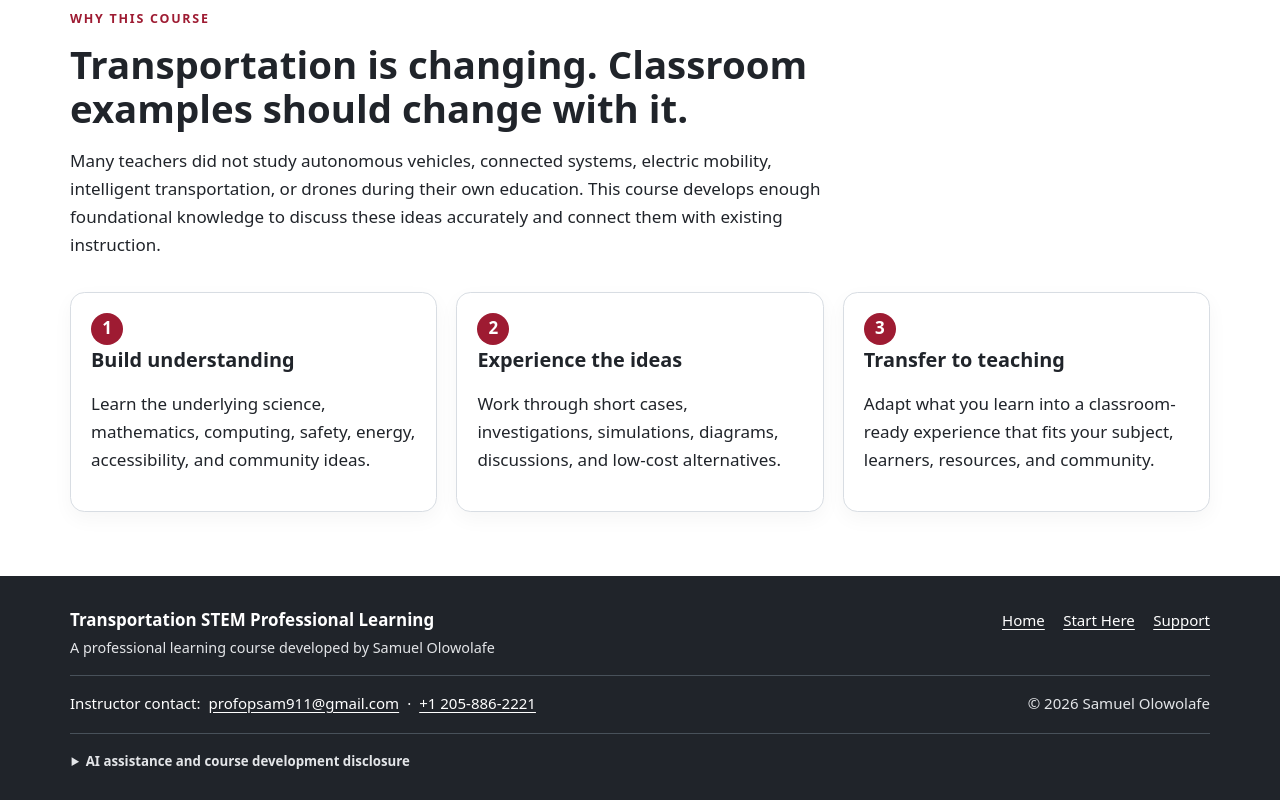
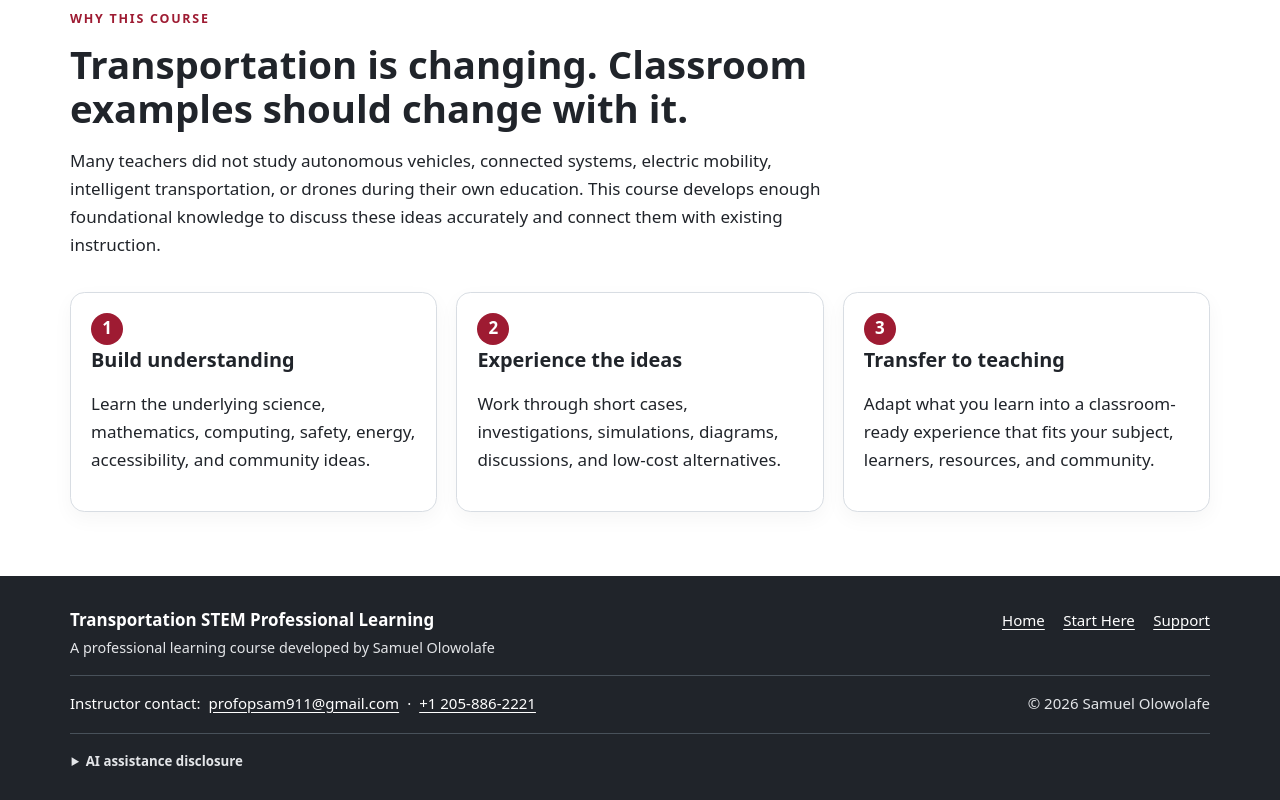
Before and after one commit to opsam9111/Transportation-STEM-Course, a plain HTML site: page index.html in a window 1280 px wide. Shown: the part 1571-2371 px from the top of the page. Drawn offline with Linux system fonts and the light colour scheme.

Commit message:
Update index.html

```diff
--- a/index.html
+++ b/index.html
@@ -73,4 +73,4 @@
 <section class="section alt"><div class="wrap"><h2>Your pathway through the course</h2><p>Explore the orientation first, then register before beginning Unit 1 if you want your participation and final project recorded.</p><div class="journey-grid"><article class="journey-step"><span class="journey-number">01</span><h3>Explore orientation</h3><p>Watch the walkthrough, review learning expectations, and become familiar with the course before registering.</p><a href="orientation.html">Begin orientation</a></article><article class="journey-step"><span class="journey-number">02</span><h3>Register as a teacher</h3><p>Complete the short registration form before starting Unit 1.</p><a href="register.html">Register</a></article><article class="journey-step"><span class="journey-number">03</span><h3>Learn and report progress</h3><p>Work through Units 1–7 and submit a progress reflection after each unit.</p><a href="modules.html">View units</a></article><article class="journey-step"><span class="journey-number">04</span><h3>Submit your final project</h3><p>Upload your classroom-ready lesson or implementation evidence.</p><a href="submit.html">Submit project</a></article></div></div></section>
 <section class="section"><div class="wrap"><div class="section-heading"><p class="eyebrow">Why this course</p><h2>Transportation is changing. Classroom examples should change with it.</h2><p>Many teachers did not study autonomous vehicles, connected systems, electric mobility, intelligent transportation, or drones during their own education. This course develops enough foundational knowledge to discuss these ideas accurately and connect them with existing instruction.</p></div><div class="cards"><article class="card"><span class="card-number">1</span><h3>Build understanding</h3><p>Learn the underlying science, mathematics, computing, safety, energy, accessibility, and community ideas.</p></article><article class="card"><span class="card-number">2</span><h3>Experience the ideas</h3><p>Work through short cases, investigations, simulations, diagrams, discussions, and low-cost alternatives.</p></article><article class="card"><span class="card-number">3</span><h3>Transfer to teaching</h3><p>Adapt what you learn into a classroom-ready experience that fits your subject, learners, resources, and community.</p></article></div></div></section>
 </main>
-<footer class="footer"><div class="wrap footer-content"><div class="footer-top"><div class="footer-identity"><strong>Transportation STEM Professional Learning</strong><span>A professional learning course developed by Samuel Olowolafe</span></div><nav aria-label="Footer navigation" class="footer-links"><a href="index.html">Home</a><a href="orientation.html">Start Here</a><a href="support.html">Support</a></nav></div><div class="footer-bottom"><div class="footer-contact"><span>Instructor contact:</span> <a href="mailto:profopsam911@gmail.com">profopsam911@gmail.com</a><span aria-hidden="true" class="footer-separator">·</span><a href="tel:+12058862221">+1 205-886-2221</a></div><div class="footer-copyright">© <span class="year">2026</span> Samuel Olowolafe</div></div><details class="ai-disclosure"><summary>AI assistance and course development disclosure</summary><div class="ai-disclosure-body"><p>AI tools were used to support selected aspects of course planning, content drafting, and website development. All AI-assisted materials were reviewed and refined by the course developer, who remains responsible for instructional decisions, content accuracy, and the final learning experience.</p></div></details></div></footer></body></html>
+<footer class="footer"><div class="wrap footer-content"><div class="footer-top"><div class="footer-identity"><strong>Transportation STEM Professional Learning</strong><span>A professional learning course developed by Samuel Olowolafe</span></div><nav aria-label="Footer navigation" class="footer-links"><a href="index.html">Home</a><a href="orientation.html">Start Here</a><a href="support.html">Support</a></nav></div><div class="footer-bottom"><div class="footer-contact"><span>Instructor contact:</span> <a href="mailto:profopsam911@gmail.com">profopsam911@gmail.com</a><span aria-hidden="true" class="footer-separator">·</span><a href="tel:+12058862221">+1 205-886-2221</a></div><div class="footer-copyright">© <span class="year">2026</span> Samuel Olowolafe</div></div><details class="ai-disclosure"><summary>AI assistance disclosure</summary><div class="ai-disclosure-body"><p>AI tools were used to support selected aspects of course planning, website coding development. All AI-assisted materials were reviewed and refined by the course developer, who remains responsible for instructional decisions, content accuracy, and the final learning experience.</p></div></details></div></footer></body></html>
```
